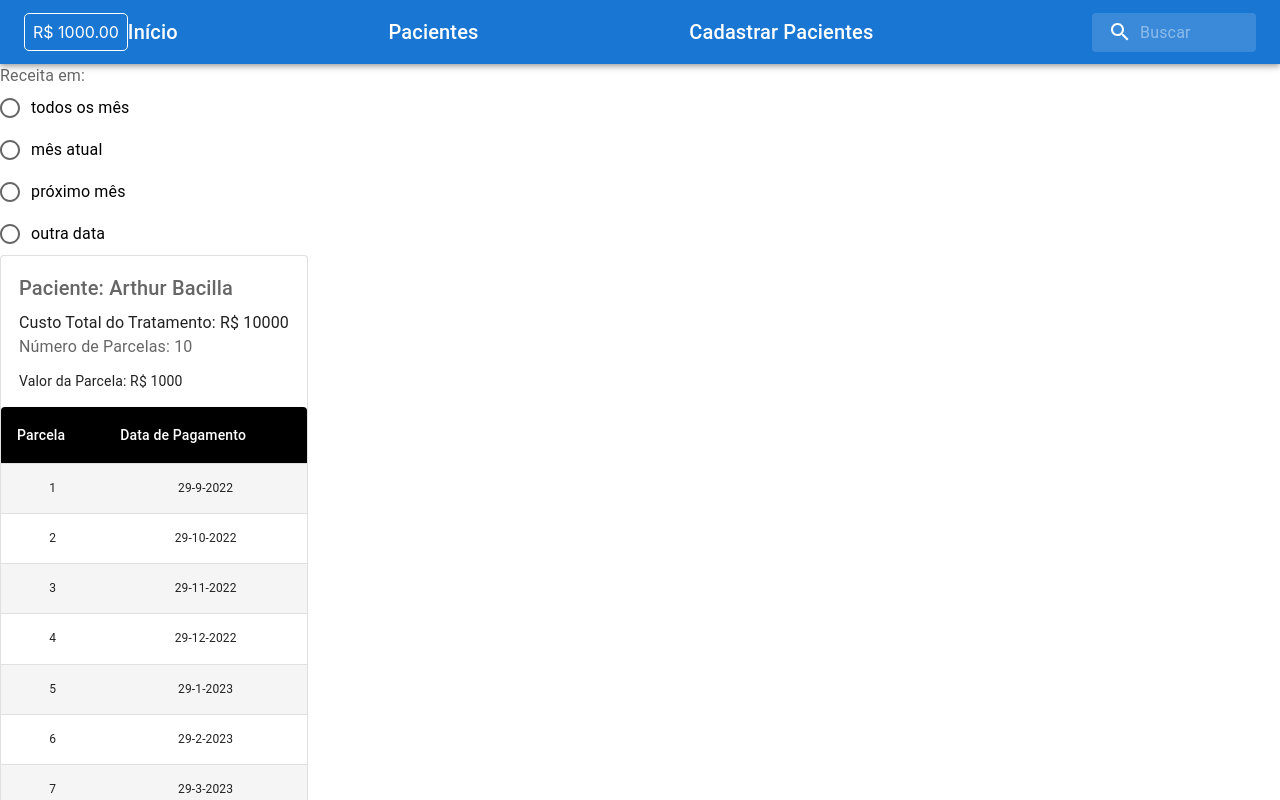
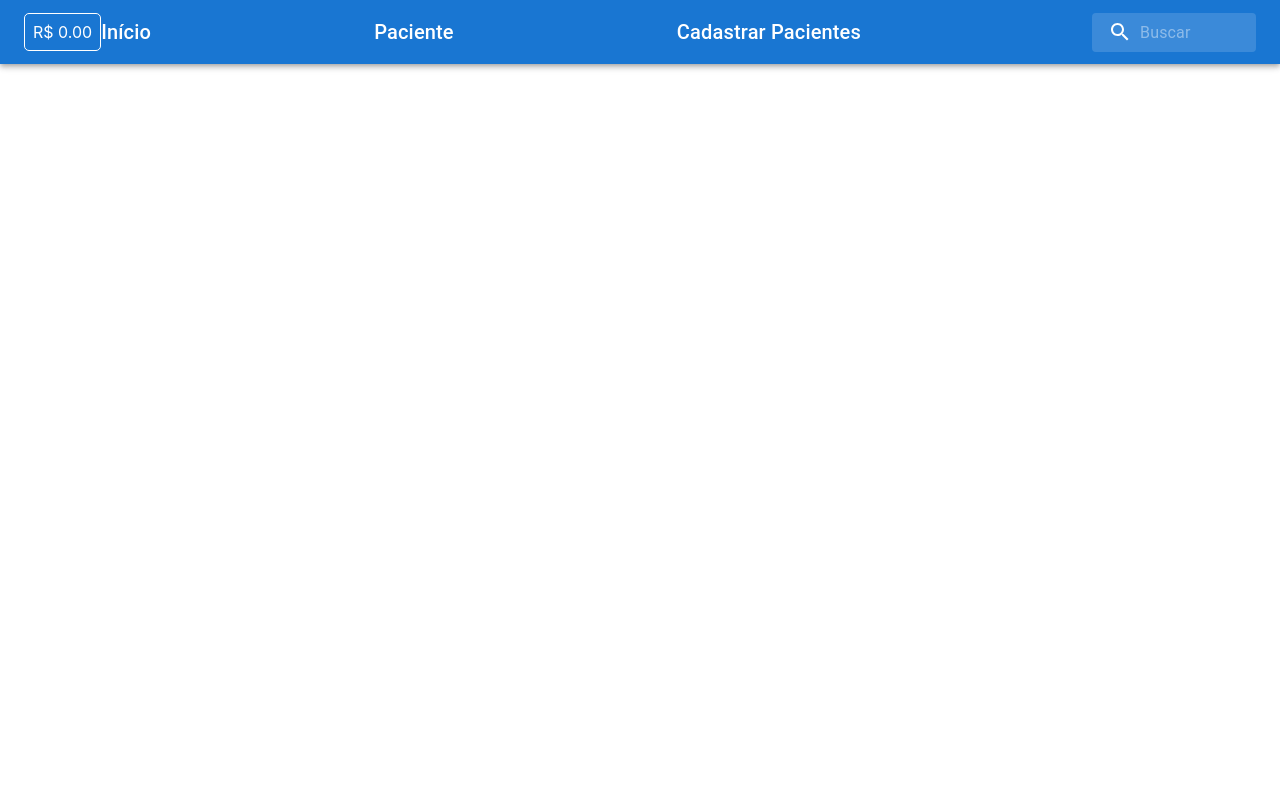
Before and after one commit to fernandosenacruz/teste-fullstack-softeo-front, a React (Create React App) app in the folder teste-softeo/: page /patient/register in a window 1280 px wide. Shown: the top 800 px of the page. Built offline with nearby package versions, Linux system fonts and the light colour scheme; no server answers.

Commit message:
feat(Rotas): :sparkles: Rotas
criadas as rotas de cadastro e detalhes do paciente

```diff
--- a/teste-softeo/package.json
+++ b/teste-softeo/package.json
@@ -16,6 +16,7 @@
     "dayjs": "^1.11.5",
     "react": "^18.2.0",
     "react-dom": "^18.2.0",
+    "react-router-dom": "^6.3.0",
     "react-scripts": "5.0.1",
     "web-vitals": "^2.1.4"
   },
--- a/teste-softeo/src/App.js
+++ b/teste-softeo/src/App.js
@@ -1,13 +1,19 @@
 import React from 'react';
+import { BrowserRouter as Router, Route, Routes } from 'react-router-dom';
 import Home from './pages/Home';
+import Patient from './pages/Patient';
+import Register from './pages/Register';
 import './App.css';
-import PatientsProvider from './context/Context';
 
 function App() {
   return (
-    <PatientsProvider>
-      <Home />
-    </PatientsProvider>
+    <Router>
+      <Routes>
+        <Route path="/" element={<Home />} />
+        <Route path="/patient/:id" element={<Patient />} />
+        <Route path="/register" element={<Register />} />
+      </Routes>
+    </Router>
   );
 }
 
--- a/teste-softeo/src/components/Calc.jsx
+++ b/teste-softeo/src/components/RadiosFilter.jsx
@@ -17,7 +17,7 @@ import pt_BR from 'date-fns/locale/pt-BR';
 import { getFilteredPatiens, getPatients } from '../api/api';
 import { PatientsContext } from '../context/Context';
 
-function Calc() {
+const RadiosFilter = () => {
   const { setFiltredPatients, setFilterActived, setPatients } = useContext(PatientsContext);
   const [date, setDate] = useState(dayjs());
   const [showInput, setShowInput] = useState(false);
@@ -131,6 +131,6 @@ function Calc() {
       )}
     </FormControl>
   );
-}
+};
 
-export default Calc;
+export default RadiosFilter;
--- a/teste-softeo/src/components/SearchBar.jsx
+++ b/teste-softeo/src/components/SearchBar.jsx
@@ -8,6 +8,8 @@ import InputBase from '@mui/material/InputBase';
 import SearchIcon from '@mui/icons-material/Search';
 import BoxComponent from '../partials/Box';
 import { PatientsContext } from '../context/Context';
+import { Link } from 'react-router-dom';
+// import { Button } from '@mui/material';
 
 const Search = styled('div')(({ theme }) => ({
   position: 'relative',
@@ -64,7 +66,9 @@ const SearchAppBar = () => {
             component="div"
             sx={{ flexGrow: 1, display: { xs: 'none', sm: 'block' } }}
           >
-            Início
+            <Link to="/" style={{ textDecoration: 'none', color: 'inherit' }}>
+              Início
+            </Link>
           </Typography>
           <Typography
             variant="h6"
@@ -72,7 +76,9 @@ const SearchAppBar = () => {
             component="div"
             sx={{ flexGrow: 1, display: { xs: 'none', sm: 'block' } }}
           >
-            Pacientes
+            <Link to="/patient/:id" style={{ textDecoration: 'none', color: 'inherit' }}>
+              Paciente
+            </Link>
           </Typography>
           <Typography
             variant="h6"
@@ -80,7 +86,9 @@ const SearchAppBar = () => {
             component="div"
             sx={{ flexGrow: 1, display: { xs: 'none', sm: 'block' } }}
           >
-            Cadastrar Pacientes
+            <Link to="/register" style={{ textDecoration: 'none', color: 'inherit' }}>
+              Cadastrar Pacientes
+            </Link>
           </Typography>
           <Search>
             <SearchIconWrapper>
--- a/teste-softeo/src/index.js
+++ b/teste-softeo/src/index.js
@@ -1,5 +1,6 @@
 import React from 'react';
 import ReactDOM from 'react-dom/client';
+import PatientsProvider from './context/Context';
 import './index.css';
 import App from './App';
 import reportWebVitals from './reportWebVitals';
@@ -7,7 +8,9 @@ import reportWebVitals from './reportWebVitals';
 const root = ReactDOM.createRoot(document.getElementById('root'));
 root.render(
   <React.StrictMode>
-    <App />
+    <PatientsProvider>
+      <App />
+    </PatientsProvider>
   </React.StrictMode>,
 );
 
--- a/teste-softeo/src/pages/Home.jsx
+++ b/teste-softeo/src/pages/Home.jsx
@@ -1,5 +1,5 @@
 import React, { useEffect, useContext } from 'react';
-import Calc from '../components/Calc';
+import RadiosFilter from '../components/RadiosFilter';
 import CardPatient from '../components/Card';
 import { Grid } from '@mui/material';
 import { getPatients } from '../api/api';
@@ -20,7 +20,7 @@ const Home = () => {
   return (
     <>
       <Header />
-      <Calc />
+      <RadiosFilter />
       <Grid container spacing={2}>
         {cardsArray?.map((patient) => (
           <Grid
--- /dev/null
+++ b/teste-softeo/src/pages/Patient.jsx
@@ -0,0 +1,12 @@
+import React from 'react';
+import Header from '../components/Header';
+
+const Patient = () => {
+  return (
+    <>
+      <Header />
+    </>
+  );
+};
+
+export default Patient;
--- /dev/null
+++ b/teste-softeo/src/pages/Register.jsx
@@ -0,0 +1,12 @@
+import React from 'react';
+import Header from '../components/Header';
+
+const Register = () => {
+  return (
+    <>
+      <Header />
+    </>
+  );
+};
+
+export default Register;
```
Also changed, not shown: 1 other file (tests, documents, lock files or other folders).
